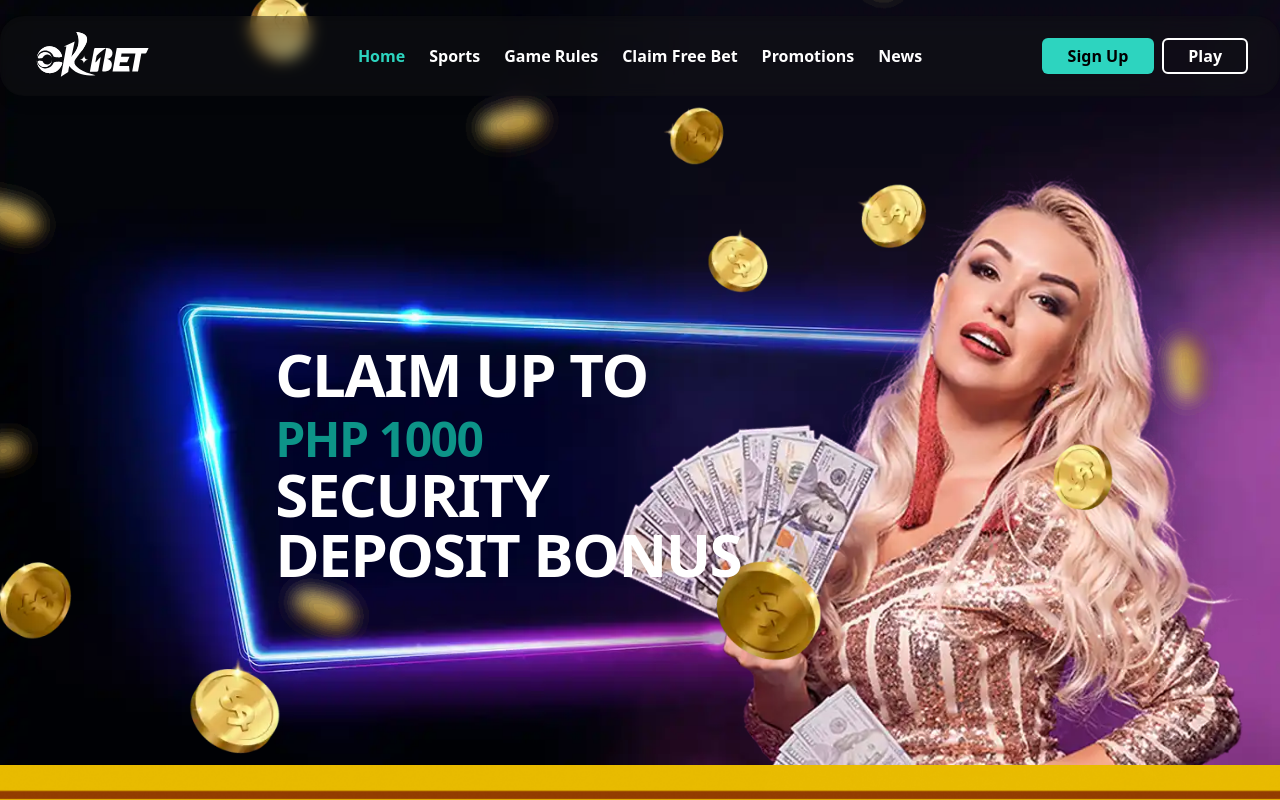
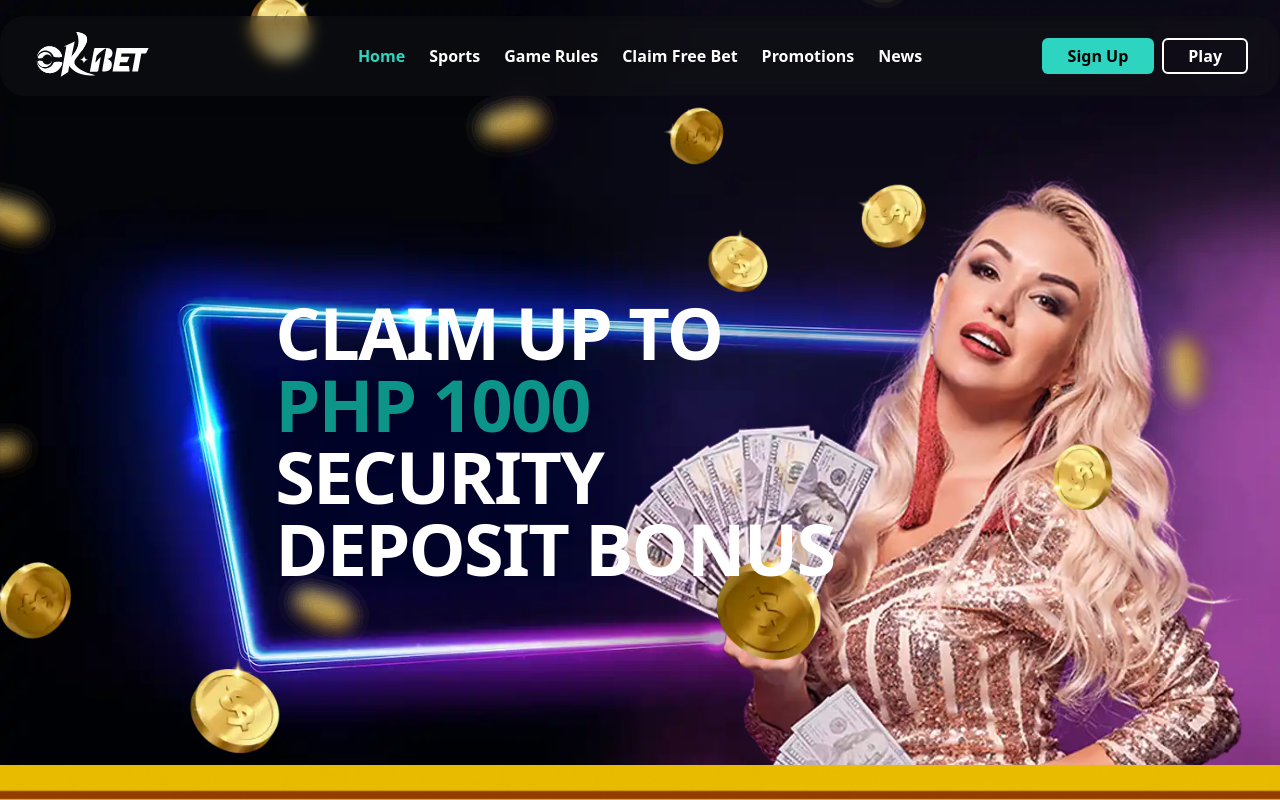
Before and after one commit to johneduardross/OKBet, a plain HTML site: page index.html in a window 1280 px wide. Shown: the top 800 px of the page. Drawn offline with nearby package versions, Linux system fonts and the light colour scheme.

Commit message:
improvement

```diff
--- a/index.html
+++ b/index.html
@@ -45,7 +45,7 @@
             <div class=""><img src="./materials/hero1.webp" class="absolute sm:bg-center w-auto h-1/2 sm:h-4/5 bottom-0 -right-32 sm:right-0"></div>
             <div class=""><img src="./materials/coins.webp" class="absolute w-full h-auto top-0 left-0"></div>
             <div class=""><img src="./materials/Rectangle 1.png" class="absolute w-full h-auto -bottom-4 sm:-bottom-8"></div>
-            <h1 class="text-4xl sm:text-6xl text-white font-bold uppercase tracking-tight">claim up to<br><span class="text-5xl text-teal-600 font-black">php 1000</span><br>security<br> deposit bonus</h1>
+            <h1 class="text-4xl sm:text-6xl xl:text-7xl 2xl:text-8xl text-white font-bold uppercase tracking-tight">claim up to<br><span class="text-4xl sm:text-6xl xl:text-7xl 2xl:text-8xl text-teal-600 font-black">php 1000</span><br>security<br> deposit bonus</h1>
         </section>
 
         <!----------------------------------------------------------------------------------------------->
```
